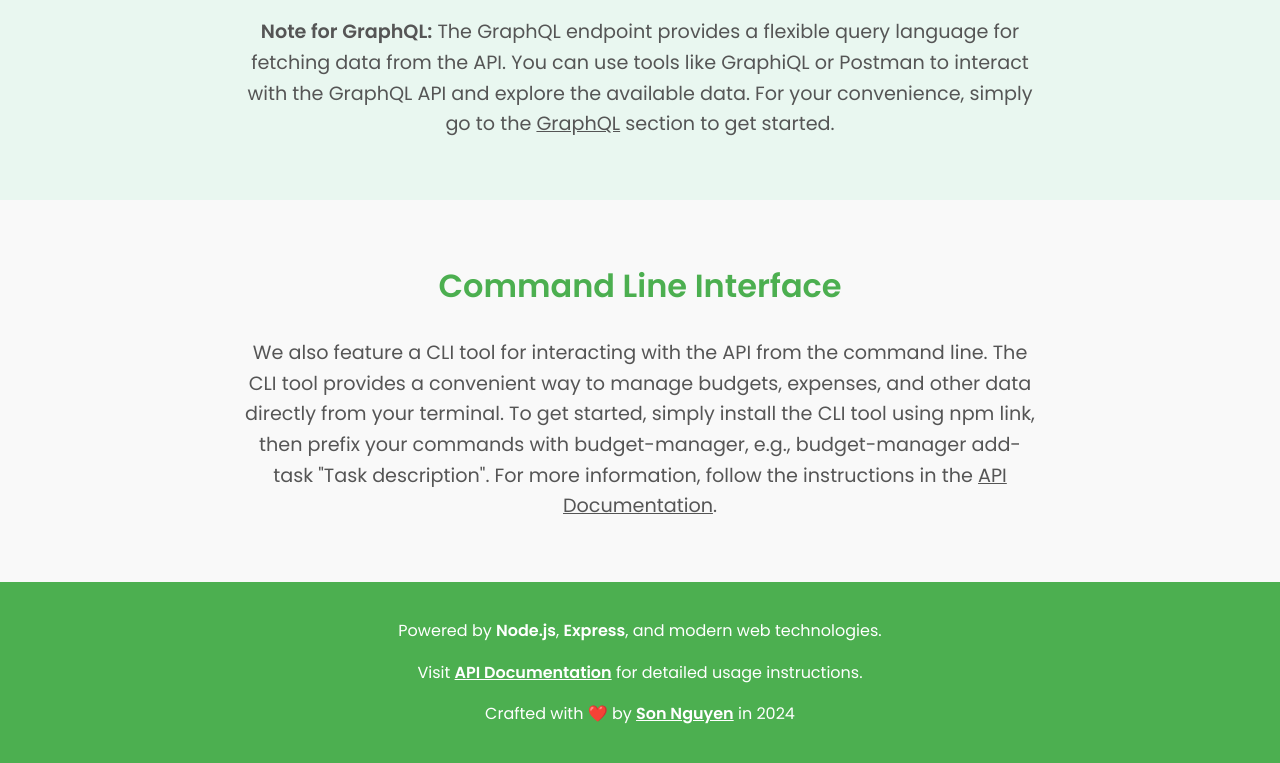
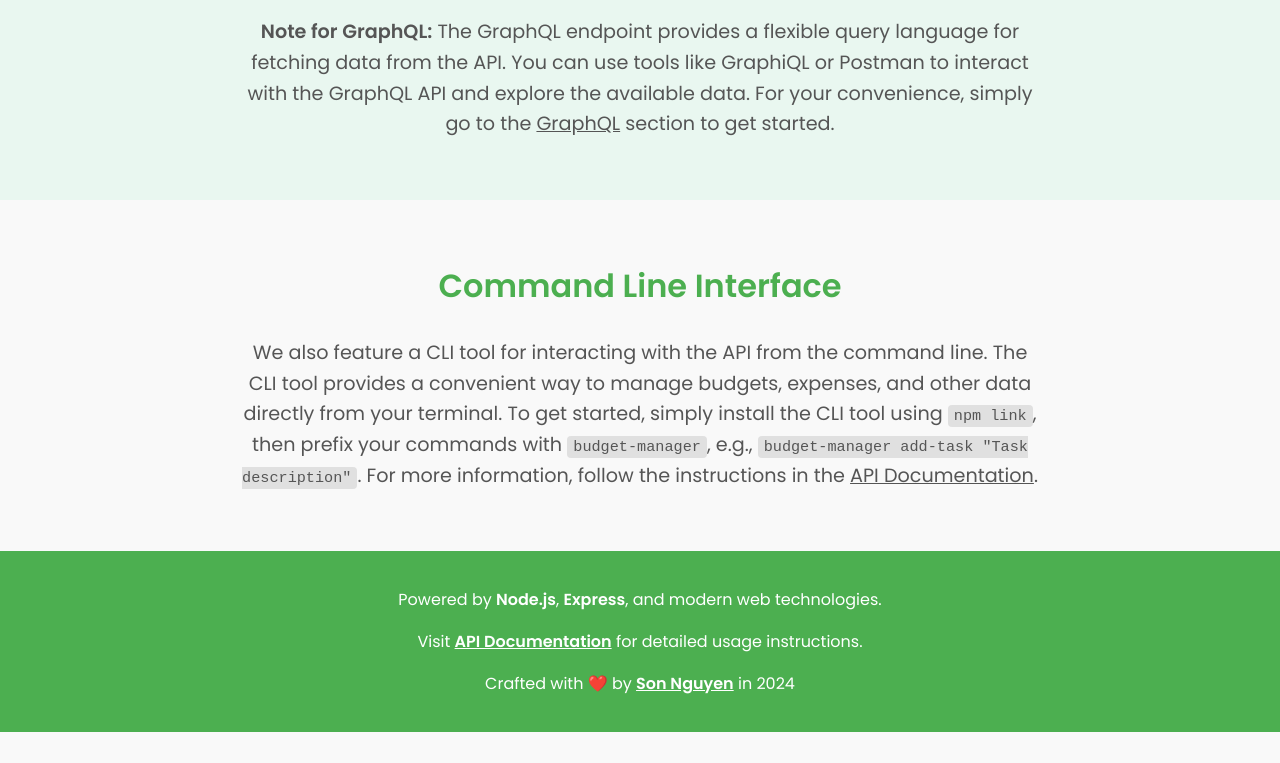
Before and after one commit to hoangsonww/Mongo-Redis-RabbitMQ-ELK-Stack, a website: page views/home.html in a window 1280 px wide. Shown: the part 3160-3923 px from the top of the page. After the commit the page ends 3892 px from the top, so only its background shows below. Drawn offline with Linux system fonts and the light colour scheme.

Commit message:
Update: Backend Working

```diff
--- a/views/home.html
+++ b/views/home.html
@@ -21,6 +21,7 @@
           margin: 0;
           padding: 0;
           line-height: 1.6;
+          animation: slideDown 0.8s ease-in-out;
       }
 
       /* Header */
@@ -31,6 +32,7 @@
           padding: 50px 20px;
           position: relative;
           overflow: hidden;
+          animation: slideDown 1s ease-in-out;
       }
 
       header .header-content {
@@ -49,16 +51,17 @@
       }
 
       /* Section Styling */
+      section {
+          padding: 40px 20px;
+          animation: slideDown 0.8s ease-in-out;
+      }
+
       section:nth-child(odd) {
           background-color: #f9f9f9;
       }
 
       section:nth-child(even) {
           background-color: #e9f7f0;
-      }
-
-      section {
-          padding: 40px 20px;
       }
 
       /* Main Section */
@@ -77,6 +80,10 @@
           margin: 20px auto;
           max-width: 800px;
           color: #555;
+      }
+
+      .a:hover {
+          color: #4CAF50 !important;
       }
 
       /* Features Section */
@@ -142,6 +149,7 @@
           padding: 20px 10px;
           text-align: center;
           font-size: 1rem;
+          animation: slideDown 0.8s ease-in-out;
       }
 
       footer a {
@@ -152,6 +160,16 @@
 
       footer a:hover {
           text-decoration: underline;
+          color: #f0f0f0;
+      }
+
+      /* Code Formatting */
+      code {
+          background-color: #e0e0e0;
+          border-radius: 4px;
+          padding: 2px 6px;
+          font-family: 'Courier New', Courier, monospace;
+          font-size: 0.95rem;
       }
 
       /* Animations */
@@ -163,6 +181,17 @@
           to {
               opacity: 1;
               transform: translateY(0);
+          }
+      }
+
+      @keyframes slideDown {
+          from {
+              transform: translateY(-50px);
+              opacity: 0;
+          }
+          to {
+              transform: translateY(0);
+              opacity: 1;
           }
       }
   </style>
@@ -283,7 +312,7 @@
     <p class="description">
       <strong>Note for GraphQL:</strong> The GraphQL endpoint provides a flexible query language for fetching data from the API.
       You can use tools like GraphiQL or Postman to interact with the GraphQL API and explore the available data. For your
-      convenience, simply go to the <a style="text-decoration: underline; color: #555" href="/api/graphql">GraphQL</a> section to get started.
+      convenience, simply go to the <a class="a" style="text-decoration: underline; color: #555" href="/api/graphql">GraphQL</a> section to get started.
     </p>
   </section>
   <section>
@@ -291,8 +320,8 @@
     <p class="description">
       We also feature a CLI tool for interacting with the API from the command line. The CLI tool provides a convenient
       way to manage budgets, expenses, and other data directly from your terminal. To get started, simply install the CLI
-      tool using npm link, then prefix your commands with budget-manager, e.g., budget-manager add-task "Task description".
-      For more information, follow the instructions in the <a style="text-decoration: underline; color: #555" href="https://github.com/hoangsonww/Budget-Management-Backend-API">API Documentation</a>.
+      tool using <code>npm link</code>, then prefix your commands with <code>budget-manager</code>, e.g., <code>budget-manager add-task "Task description"</code>.
+      For more information, follow the instructions in the <a class="a" style="text-decoration: underline; color: #555" href="https://github.com/hoangsonww/Budget-Management-Backend-API">API Documentation</a>.
     </p>
   </section>
 </main>
```
